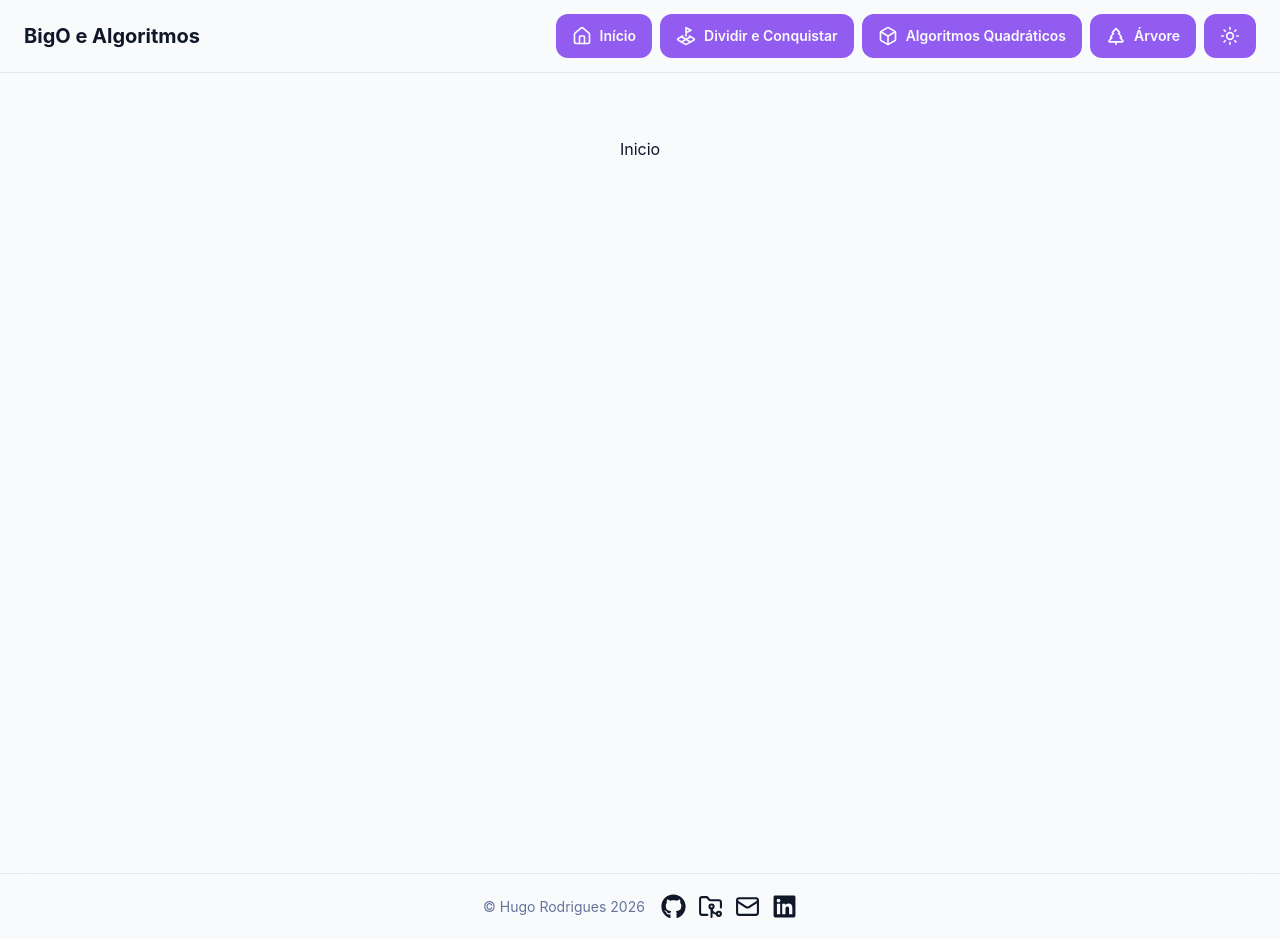
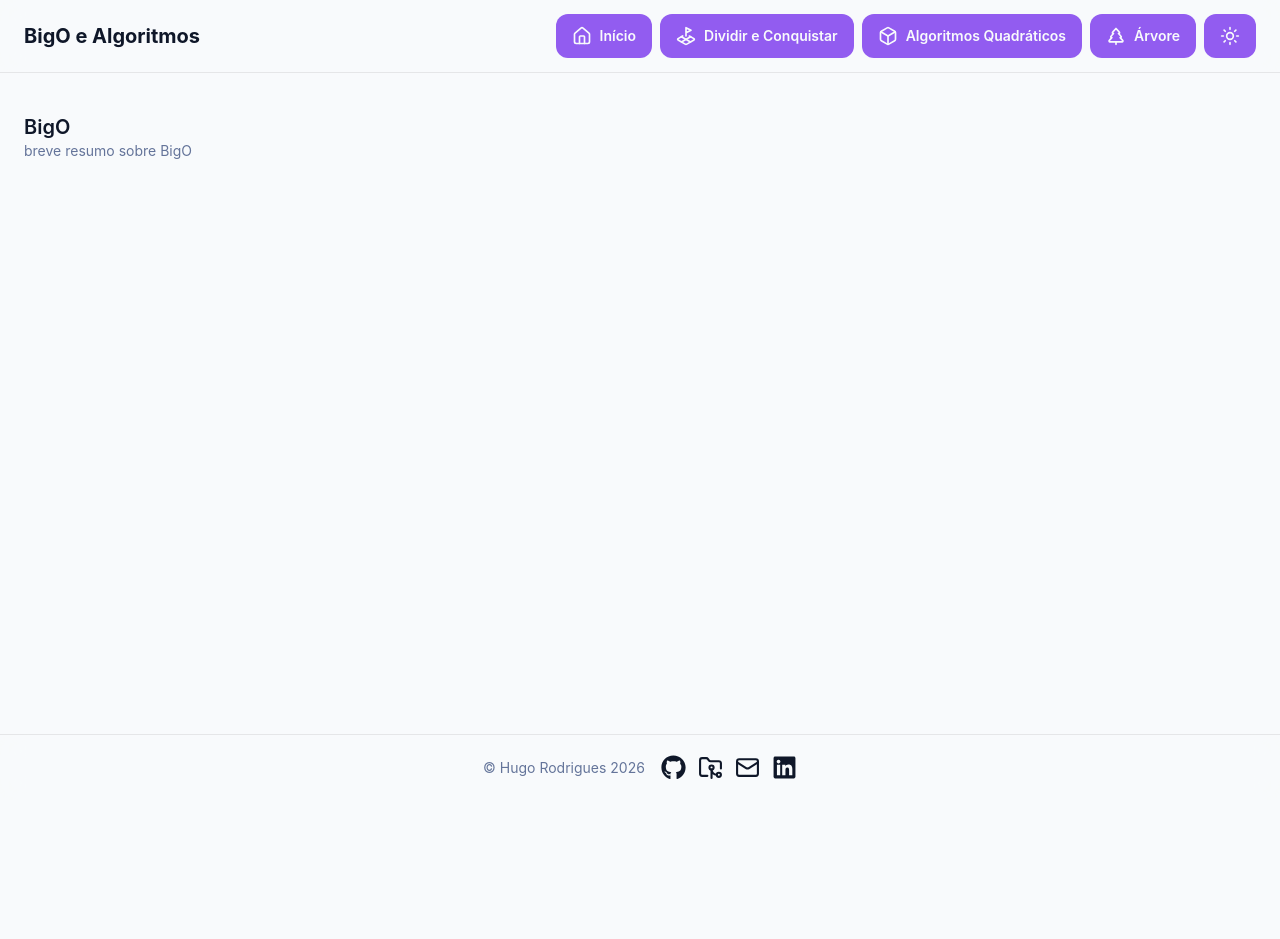
Before and after one commit to Apenas1Hugo/BigO_Algoritmos, a React (Vite) app in the folder BigO_Algoritimos/: page / in a window 1280 px wide. After the commit the page ends 800 px from the top, so only its background shows below. Built offline with nearby package versions, Linux system fonts and the light colour scheme.

Commit message:
estilização do Container e update rootlayout
Container foi estilizado e rootlayout foi modificado para o footer sempre ficar ao fim da pagina.

```diff
--- a/BigO_Algoritimos/src/components/Layout/RootLayout.tsx
+++ b/BigO_Algoritimos/src/components/Layout/RootLayout.tsx
@@ -3,13 +3,14 @@ import { Outlet } from "react-router-dom";
 import { Navbar } from "./Navbar";
 import { Footer } from "./Footer";
 
-
-export function RootLayout(){
-    return (
-        <>
-        <Navbar/>
-        <Outlet/>
-        <Footer/>
-        </>
-    )
+export function RootLayout() {
+  return (
+    <div className="flex min-h-screen flex-col">
+      <Navbar />
+      <main className="flex-1">
+        <Outlet />
+      </main>
+      <Footer />
+    </div>
+  );
 }
--- a/BigO_Algoritimos/src/components/Shared/Container.tsx
+++ b/BigO_Algoritimos/src/components/Shared/Container.tsx
@@ -6,9 +6,9 @@ interface ContainerProps extends PropsWithChildren, HTMLAttributes<HTMLElement>
 };
 
 const variantsClass = {
-    large: " ",
-    medium: " ",
-    small: " ",
+    large: "w-full max-w-7xl mx-auto px-6 py-10",
+    medium: "w-full rounded-2xl border border-border bg-card p-6 shadow-sm",
+    small: "transition-all",
 };
 
 const baseClass = " ";
--- /dev/null
+++ b/BigO_Algoritimos/src/pages/home/HomePage.tsx
@@ -0,0 +1,14 @@
+import { Container } from "../../components/Shared/Container"
+import { PageHeader } from "../../components/Shared/PageHeader"
+
+
+
+
+export function HomePage(){
+
+
+    return(
+    <Container variant="large">
+        <PageHeader title="BigO" description="breve resumo sobre BigO"></PageHeader>
+    </Container>);
+};
--- a/BigO_Algoritimos/src/router.tsx
+++ b/BigO_Algoritimos/src/router.tsx
@@ -2,6 +2,7 @@ import { createBrowserRouter } from "react-router-dom";
 
 import { RootLayout } from "./components/Layout/RootLayout";
 
+import { HomePage } from "./pages/home/homepage";
 
 export const router = createBrowserRouter([
   {
@@ -9,35 +10,19 @@ export const router = createBrowserRouter([
     children: [
       {
         path: "/",
-        element: (
-          <div className="min-h-screen text-center bg-background px-6 py-16 text-foreground">
-            <h3>Inicio</h3>
-          </div>
-        ),
+        element: <HomePage />,
       },
       {
         path: "/dividir-e-conquistar",
-        element: (
-          <div className="min-h-screen bg-slate-950 px-6 py-16 text-slate-50">
-            <h3>Dividir e conquistar</h3>
-          </div>
-        ),
+        element: <></>,
       },
       {
         path: "/algoritmos-quadraticos",
-        element: (
-          <div className="min-h-screen bg-slate-950 px-6 py-16 text-slate-50">
-            <h3>Algoritmos Quadráticos</h3>
-          </div>
-        ),
+        element: <></>,
       },
       {
         path: "/arvore",
-        element: (
-          <div className="min-h-screen bg-slate-950 px-6 py-16 text-slate-50">
-            <h3>Árvore</h3>
-          </div>
-        ),
+        element: <></>,
       },
     ],
   },
```
